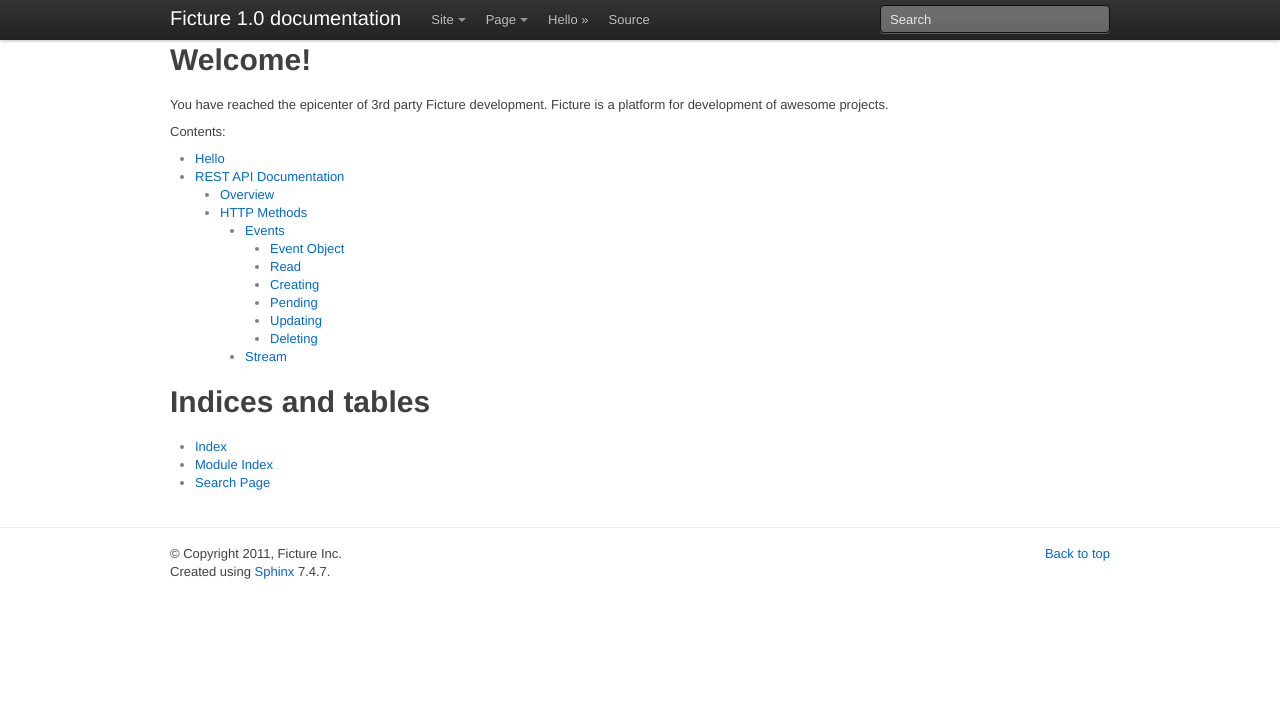
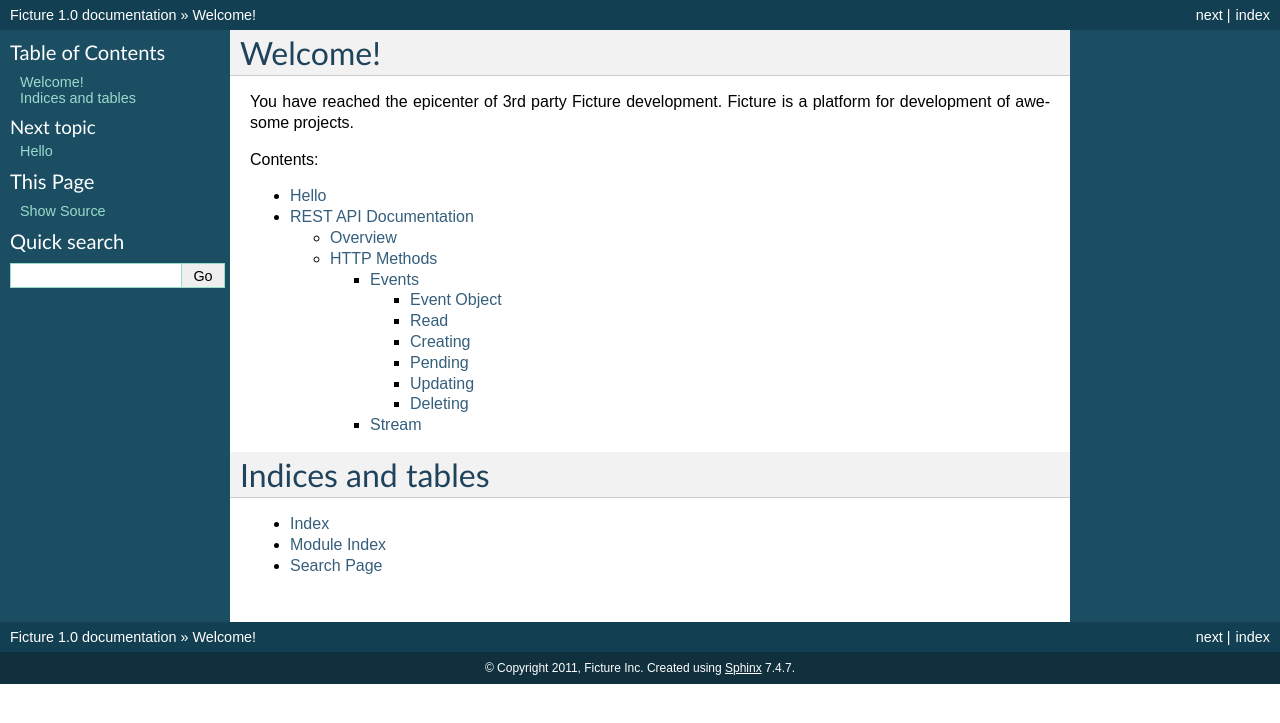
Before and after one commit to lightt/ficture-apidocs, a Sphinx documentation site: the page built from source/index.rst, in a window 1280 px wide. Shown: the top 723 px of the page. Built offline with Sphinx 7.4.7, drawn with Linux system fonts in a browser that asks for light colours; pages that are not in the unit, such as notebooks, are missing from menus.

Commit message:
rtd specific stuffs

```diff
--- a/source/conf.py
+++ b/source/conf.py
@@ -92,12 +92,13 @@ pygments_style = 'sphinx'
 # The theme to use for HTML and HTML Help pages.  See the documentation for
 # a list of builtin themes.
 html_theme_path = ['./_themes']
-import os
-on_rtd = os.environ.get('READTHEDOCS', None) == 'True'
-if on_rtd:
-  html_theme = 'default'
-else:
-  html_theme = 'bootstrap'
+#import os
+#on_rtd = os.environ.get('READTHEDOCS', None) == 'True'
+#if on_rtd:
+  #html_theme = 'default'
+#else:
+  #html_theme = 'bootstrap'
+html_theme = 'default'
 
 # Theme options are theme-specific and customize the look and feel of a theme
 # further.  For a list of options available for each theme, see the
```
